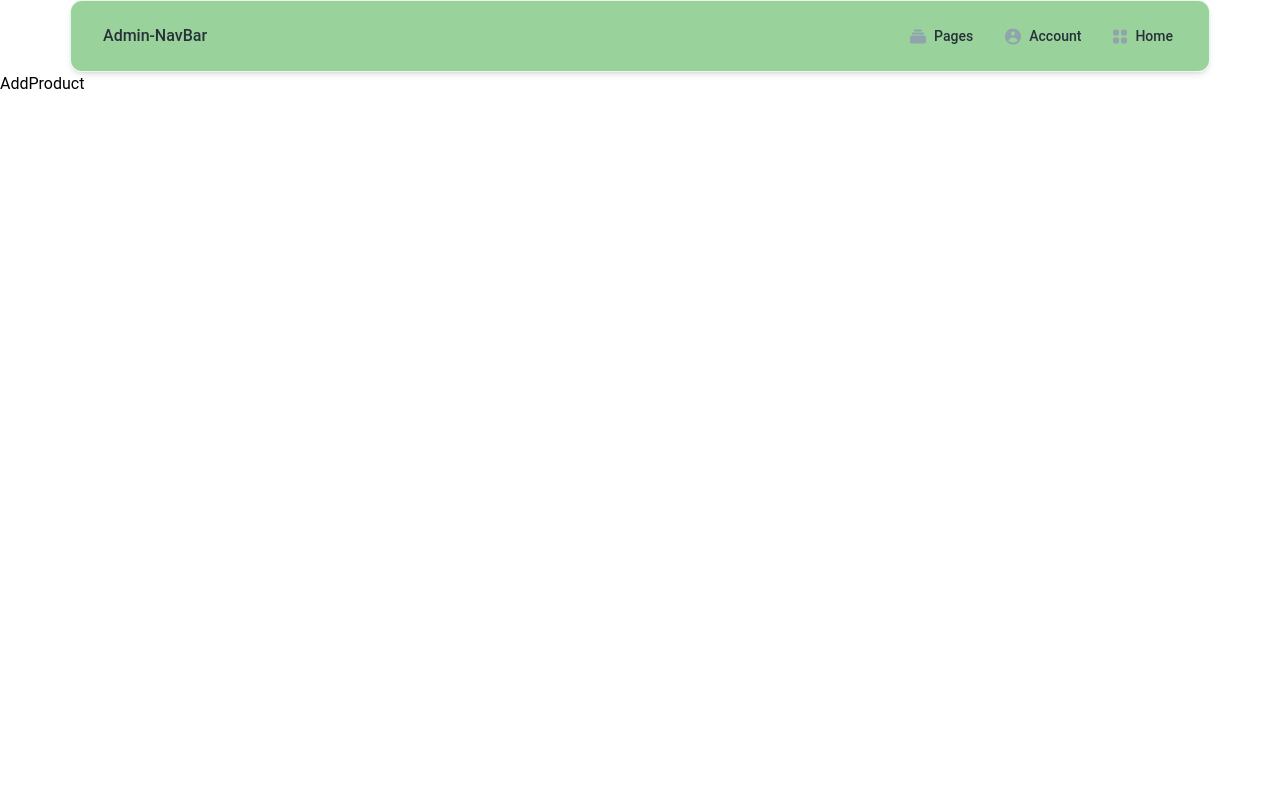
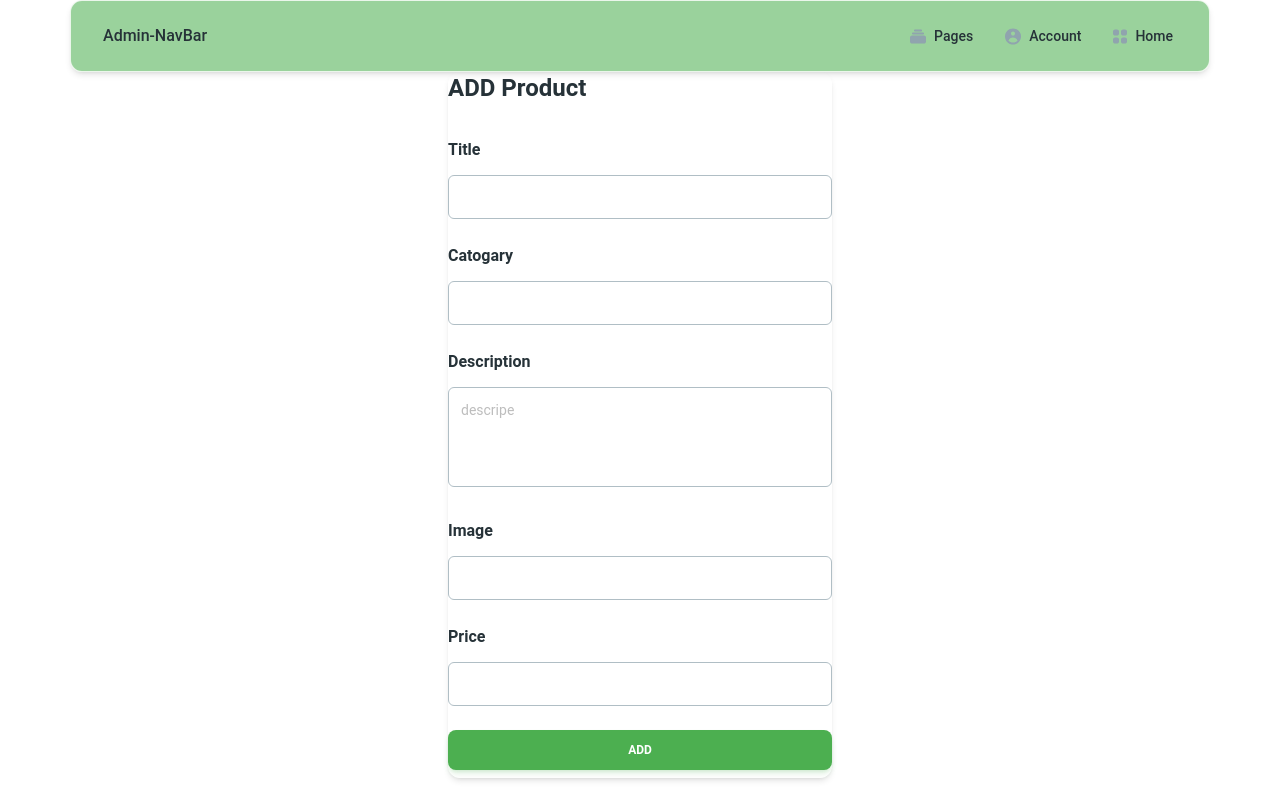
Before and after one commit to mahmoud-149/e-comm, a React (Vite) app: page /admin/productcontrol/addproduct in a window 1280 px wide. Built offline with nearby package versions, Linux system fonts and the light colour scheme; no server answers; data requests are answered from the project's data file.

Commit message:
dashboard part 3

```diff
--- a/db.json
+++ b/db.json
@@ -33,7 +33,7 @@
     {
       "id": 1,
       "title": "Fjallraven - Foldsack No. 1 Backpack, Fits 15 Laptops",
-      "price": 109.95,
+      "price": "109.95",
       "description": "Your perfect pack for everyday use and walks in the forest. Stash your laptop (up to 15 inches) in the padded sleeve, your everyday",
       "category": "men's clothing",
       "image": "https://fakestoreapi.com/img/81fPKd-2AYL._AC_SL1500_.jpg",
--- a/src/Adminp/Pages/AddProduct.jsx
+++ b/src/Adminp/Pages/AddProduct.jsx
@@ -1,9 +1,164 @@
-import React from 'react'
+import React, { useEffect, useState } from "react";
+import {
+  Card,
+  Input,
+  Checkbox,
+  Button,
+  Typography,
+  Textarea,
+  Alert,
+} from "@material-tailwind/react";
+import axios from "axios";
+import { useNavigate } from "react-router";
+const AddProduct = () => {
+  const [newProduct, setNewProduct] = useState({
+    title: "",
+    description: "",
+    price: "",
+    category: "",
+    image: "",
+  });
+  const [flag, setFlag] = useState(true);
+  const navigate = useNavigate();
+   const addP = () => {
+     const URL = import.meta.env.VITE_URL;
 
-const AddProduct = () => {
+     if (
+       newProduct.title == "" ||
+       newProduct.description == "" ||
+       newProduct.image == "" ||
+       newProduct.category==""||
+       newProduct.price == "" ||
+       isNaN(Number(newProduct.price)) ||
+       Number(newProduct.price) <= 0
+     ) {
+       // alert("Please fill in all fields correctly!");
+       setFlag(false);
+     } else {
+       // console.log(newProduct.title);
+       setFlag(true);
+
+       axios({
+         method: "post",
+         url: `${URL}/products/`,
+         data: newProduct,
+       })
+         .then((res) => {
+           console.log(res);
+         })
+         .catch((e) => {
+           console.log(e);
+         });
+       navigate(-1);
+     }
+   };
+
+  //  useEffect(()=>{
+
+  //   console.log(newProduct);
+
+  //  },[newProduct])
+
   return (
-    <div>AddProduct</div>
-  )
-}
+      <div className="flex items-center justify-center">
+        <Card color="transparent" shadow={true}>
+          <Typography variant="h4" color="blue-gray">
+            ADD Product
+          </Typography>
+          {!flag && <Alert color='red' >Please fill in all fields correctly!</Alert>}
 
-export default AddProduct
+          <form
+            className="mt-8 mb-2 w-80 max-w-screen-lg sm:w-96"
+            onSubmit={(e) => {
+              e.preventDefault();
+            }}
+          >
+            <div className="mb-1 flex flex-col gap-6">
+              <Typography variant="h6" color="blue-gray" className="-mb-3">
+                Title
+              </Typography>
+              <Input
+                size="lg"
+                placeholder="name"
+                className=" !border-t-blue-gray-200 focus:!border-t-gray-900"
+                labelProps={{
+                  className: "before:content-none after:content-none",
+                }}
+                onChange={(e) => {
+                  setNewProduct({ ...newProduct, title: e.target.value });
+                }}
+              />
+              <Typography variant="h6" color="blue-gray" className="-mb-3">
+                Catogary
+              </Typography>
+              <Input
+                size="lg"
+                placeholder="name"
+                className=" !border-t-blue-gray-200 focus:!border-t-gray-900"
+                labelProps={{
+                  className: "before:content-none after:content-none",
+                }}
+                onChange={(e) => {
+                  setNewProduct({ ...newProduct, category: e.target.value });
+                }}
+              />
+              <Typography variant="h6" color="blue-gray" className="-mb-3">
+                Description
+              </Typography>
+              <Textarea
+                size="lg"
+                placeholder="descripe"
+                className=" !border-t-blue-gray-200 focus:!border-t-gray-900  "
+                labelProps={{
+                  className: "before:content-none after:content-none",
+                }}
+                onChange={(e) => {
+                  setNewProduct({ ...newProduct, description: e.target.value });
+                }}
+              />
+              <Typography variant="h6" color="blue-gray" className="-mb-3">
+                Image
+              </Typography>
+              <Input
+                size="lg"
+                placeholder="name@mail.com"
+                className=" !border-t-blue-gray-200 focus:!border-t-gray-900"
+                labelProps={{
+                  className: "before:content-none after:content-none",
+                }}
+                onChange={(e) => {
+                  setNewProduct({ ...newProduct, image: e.target.value });
+                }}
+              />
+              <Typography variant="h6" color="blue-gray" className="-mb-3">
+                Price
+              </Typography>
+              <Input
+                size="lg"
+                placeholder="name@mail.com"
+                className=" !border-t-blue-gray-200 focus:!border-t-gray-900"
+                labelProps={{
+                  className: "before:content-none after:content-none",
+                }}
+                onChange={(e) => {
+                  setNewProduct({ ...newProduct, price: e.target.value });
+                }}
+              />
+            </div>
+
+            <Button
+              type="submit"
+              className="mt-6"
+              fullWidth
+              color="green"
+              onClick={addP}
+            >
+              ADD
+            </Button>
+          </form>
+        </Card>
+      </div>
+    );
+};
+
+export default AddProduct;
--- a/src/Adminp/Pages/EditProduct.jsx
+++ b/src/Adminp/Pages/EditProduct.jsx
@@ -32,7 +32,7 @@ const EditProduct = () => {
       url: `${URL}/products/${id}`,
     });
     setCurrentProduct(req.data);
-    //    console.log(req.data);
+        // console.log(req.data);
   };
   const postTheEdit = () => {
     try {
@@ -50,10 +50,11 @@ const EditProduct = () => {
     }
   };
   useEffect(()=>{
-    console.log(currentProduct);
+    // console.log(currentProduct);
+    getTheEdit()
 
 
-  },[currentProduct])
+  },[])
 
   return (
     <div className="flex items-center justify-center">
```
Also changed, not shown: src/Adminp/Components/DataTable.jsx (+19 -20 lines), src/Adminp/Pages/Dashboard.jsx (+4 -5 lines), src/App.jsx (+8 -15 lines), src/layouts/AdminViewLayout.jsx (+18 -20 lines), 1 other file (tests, documents, lock files or other folders).
